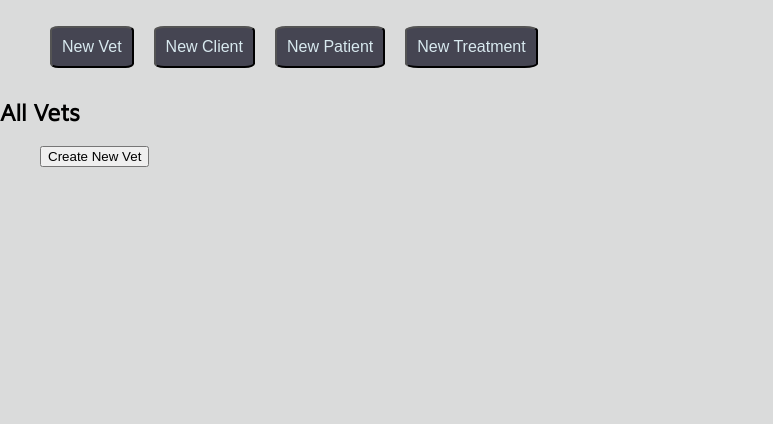
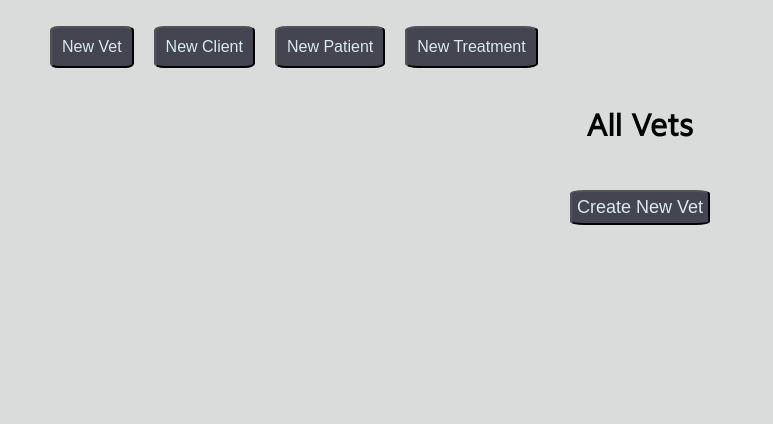
Before and after one commit to matt-hutcheson/vet_management_app_python, a Flask app: page /vets in a window 1280 px wide. Shown: the part 77-501 px from the top of the page, without its empty margins (0-773 px from the left). Run offline with Flask 2, Linux system fonts and the light colour scheme; data that the repository does not hold is empty; some libraries are stand-ins or nearby versions.

Commit message:
created css for vets index and new pages

```diff
--- a/static/css/buttons.css
+++ b/static/css/buttons.css
@@ -16,7 +16,6 @@
     background-color: #454552;
     color: #d8e9ef;
     border-radius: 10%;
-
 }
 
 .button-submit:hover {
@@ -29,3 +28,16 @@
     margin: 10px;
     padding: 10px;
 }
+
+.vet-button {
+    margin: 5px;
+    padding: 5px;
+    font-size: large;
+    min-width: 10ch;
+}
+
+#create-new-vet {
+    display: flex;
+    flex-flow: row;
+    justify-content: center;
+}
--- a/static/css/style.css
+++ b/static/css/style.css
@@ -73,11 +73,52 @@ footer .logo-title {
     justify-content: flex-start;
 }
 
+h2 {
+    text-align: center;
+    font-size: xx-large;
+}
+
 .vet-object {
     display: flex;
+    flex-flow: row wrap;
+    justify-content: space-evenly;
+}
+
+.vet-details-buttons {
+    display: flex;
     flex-flow: column nowrap;
+    justify-content: center;
+    align-items: center;
 }
 
 .vet-details {
+    background-color: #4ea1d3;
+    display: flex;
+    flex-flow: column nowrap;
+    justify-content: center;
+    align-items: center;
+    padding: 10px;
+    margin: 10px;
+    border: solid #454552;
+    border-radius: 25%;
+}
 
+.new-vet-details > li > input {
+    margin: 5px;
+    width: 15ch;
 }
+
+.view-options {
+    display: flex;
+    flex-flow: row nowrap;
+    justify-content: space-between;
+    align-items: center;
+}
+
+.show-text {
+    background-color: #d8e9ef;
+    border: solid #454552;
+    min-width: 15ch;
+    padding: 5px;
+    text-align: center;
+}
--- a/templates/vets/index.html
+++ b/templates/vets/index.html
@@ -6,7 +6,7 @@
     <ul class="vet-object">
         {% for vet in all_vets %}
 
-        <li>
+        <li class="vet-detials-buttons">
             <ul class="vet-details">
                 <!-- <li>
                     <img src="/static/images/" alt="vet_profile.png">
@@ -14,53 +14,50 @@
                 <li>
                     <label for="vet-name">Name</label>
                 </li>
-                <li>
+                <li class="show-text">
                     {{ vet.first_name}} {{ vet.last_name}}
                 </li>
                 <li>
                     <label for="vet-job-title">Job Title</label>
                 </li>
-                <li>
+                <li class="show-text">
                     {{ vet.job_title}}
                 </li>
                 <li>
                     <label for="vet-id">ID</label>
                 </li>
-                <li>
+                <li class="show-text">
                     {{ vet.id }}
                 </li>
                 <li>
                     <form action="/vets/{{ vet.id }}/edit" method="GET">
-                        <input type="submit" value="Edit">
+                        <input type="submit" value="Edit" class="button-submit vet-button">
                     </form>
                 </li>
                 <li>
                     <form action="/vets/{{ vet.id }}/delete" method="POST">
-                        <input type="submit" value="Delete">
+                        <input type="submit" value="Delete" class="button-submit vet-button">
                     </form>
                 </li>
             </ul>
-            <ul>
+            <ul class="view-options">
                 <li>
                     <form action="/vets/{{ vet.id }}/patients" method="GET">
-                        <input type="submit" value="View Patients">
+                        <input type="submit" value="View Patients" class="button-submit vet-button">
                     </form>
                 </li>
                 <li>
                     <form action="/vets/{{ vet.id }}/clients" method="GET">
-                        <input type="submit" value="View Clients">
+                        <input type="submit" value="View Clients" class="button-submit vet-button">
                     </form>
                 </li>
             </ul>
         </li>
 
         {% endfor %}
-
-        <li>
-            <form action="/vets/new" method="get">
-                <input type="submit" value="Create New Vet">
-            </form>
-        </li>
     </ul>
+    <form action="/vets/new" method="get" id="create-new-vet">
+        <input type="submit" value="Create New Vet" class="button-submit vet-button">
+    </form>
 </article>
 {% endblock %}
```
Also changed, not shown: templates/vets/new.html (+12 -4 lines).
